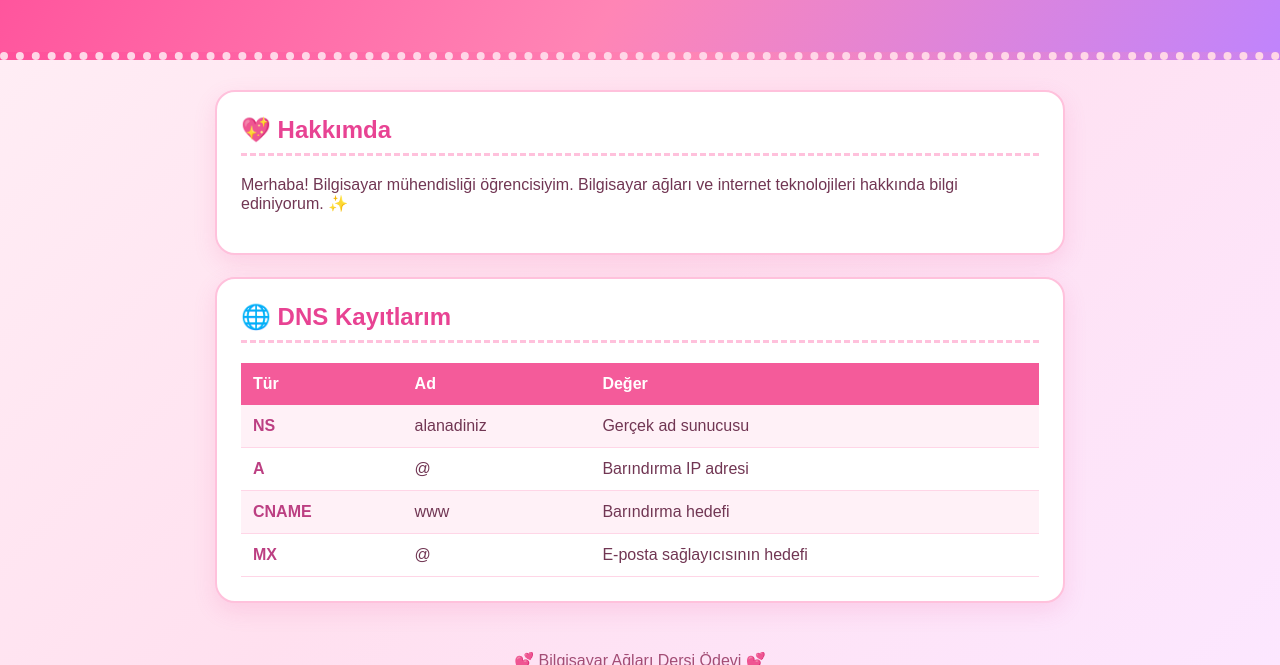
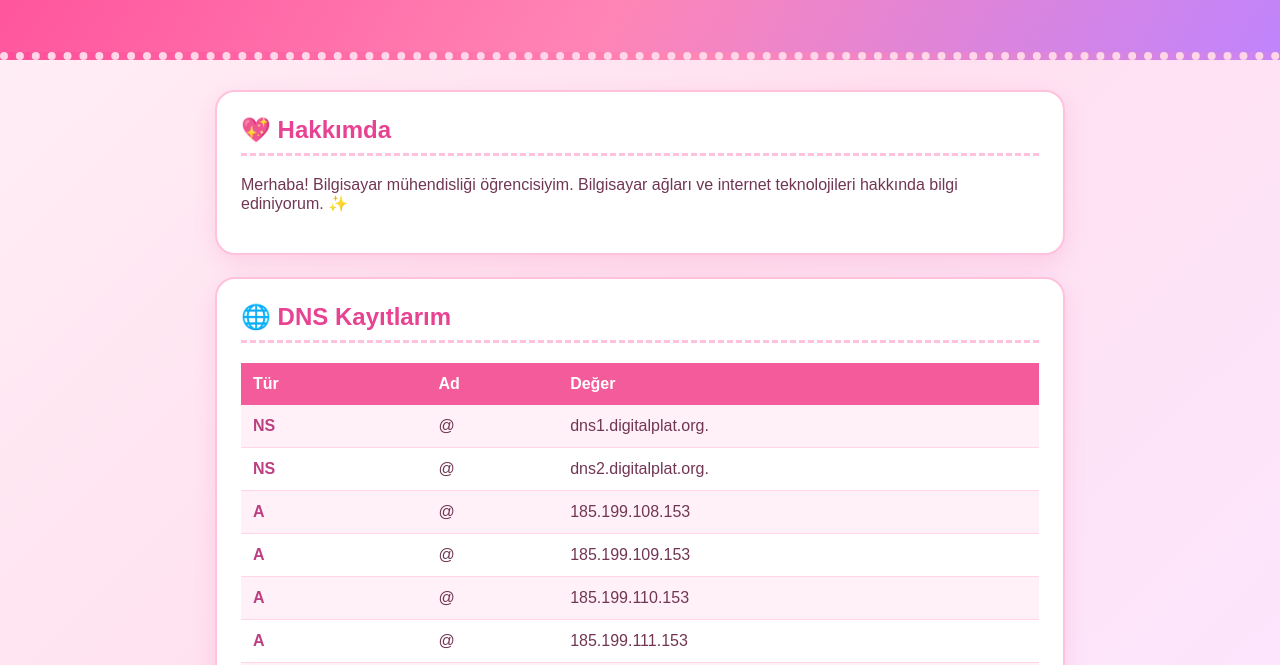
Before and after one commit to kevsernurcerezci/bilgisayarra-lari-devi, a plain HTML site: page index.html in a window 1280 px wide. Shown: the part 135-800 px from the top of the page. Drawn offline with Linux system fonts and the light colour scheme.

Commit message:
Modify DNS records in index.html
Updated DNS records in the HTML file.

```diff
--- a/index.html
+++ b/index.html
@@ -78,10 +78,13 @@
       <h2>🌐 DNS Kayıtlarım</h2>
       <table>
         <tr><th>Tür</th><th>Ad</th><th>Değer</th></tr>
-        <tr><td class="record-type">NS</td><td>alanadiniz</td><td>Gerçek ad sunucusu</td></tr>
-        <tr><td class="record-type">A</td><td>@</td><td>Barındırma IP adresi</td></tr>
-        <tr><td class="record-type">CNAME</td><td>www</td><td>Barındırma hedefi</td></tr>
-        <tr><td class="record-type">MX</td><td>@</td><td>E-posta sağlayıcısının hedefi</td></tr>
+        <tr><td class="record-type">NS</td><td>@</td><td>dns1.digitalplat.org.</td></tr>
+        <tr><td class="record-type">NS</td><td>@</td><td>dns2.digitalplat.org.</td></tr>
+        <tr><td class="record-type">A</td><td>@</td><td>185.199.108.153</td></tr>
+        <tr><td class="record-type">A</td><td>@</td><td>185.199.109.153</td></tr>
+        <tr><td class="record-type">A</td><td>@</td><td>185.199.110.153</td></tr>
+        <tr><td class="record-type">A</td><td>@</td><td>185.199.111.153</td></tr>
+        <tr><td class="record-type">CNAME</td><td>www</td><td>kevsernurcerezci.github.io.</td></tr>
       </table>
     </section>
   </main>
```
